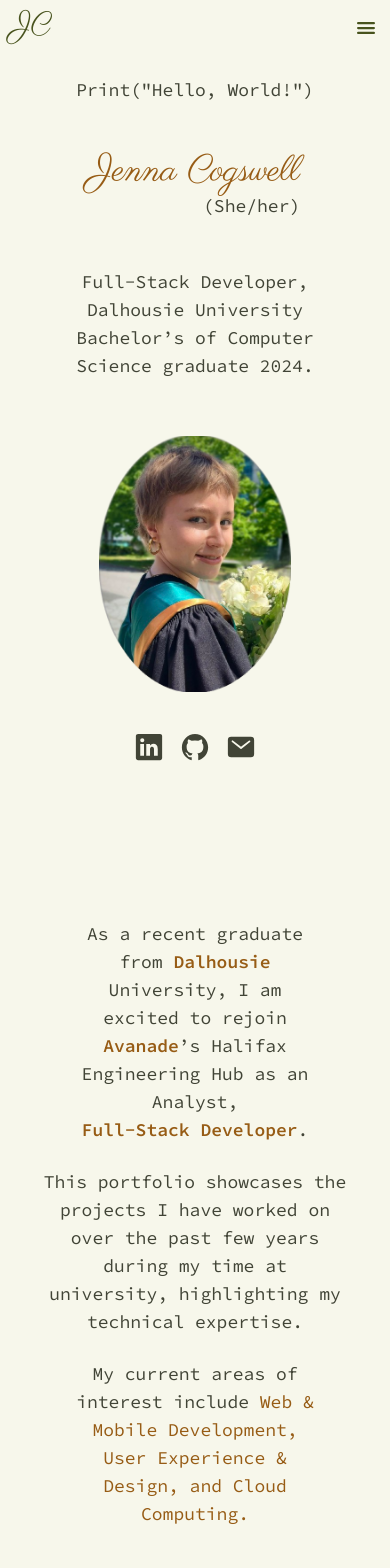
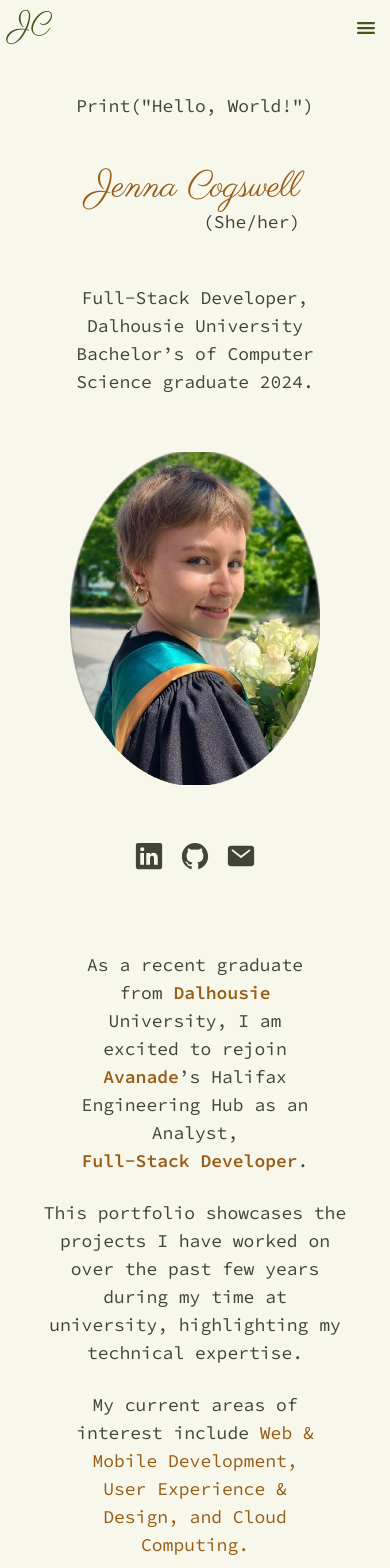
Before and after one commit to JennaCogswell/portfolio, a React (Create React App) app: page / in a window 390 px wide. Shown: the top 1568 px of the page. Built offline with nearby package versions, Linux system fonts and the light colour scheme.

Commit message:
improved responsiveness and image size and tools card

```diff
--- a/src/App.js
+++ b/src/App.js
@@ -5,7 +5,7 @@
 import './index.css';
 import Contact from './components/contact/Contact';
 import Tools from './components/tools/Tools';
-import Projects from './components/projects/Projecta';
+import Projects from './components/projects/Projects';
 
 function App() {
   return (
--- a/src/components/about/About.jsx
+++ b/src/components/about/About.jsx
@@ -10,7 +10,7 @@
   };
 
   return (
-    <div id='about' className='flex h-screen'>
+    <div id='about' className='flex py-10 md:h-[900px] h-fit md:max-h-screen'>
       <div className='m-auto font-code text-primary flex flex-col text-center items-center gap-6 w-4/5 md:w-2/3 text-lg'>
         <p className='w-4/5'>
           As a recent graduate from <button onClick={() => openNewTab('https://www.dal.ca/')} className='text-accent font-semibold'>Dalhousie</button> University, I am excited to rejoin <button onClick={() => openNewTab('https://www.avanade.com/en-ca')} className='text-accent font-semibold'>Avanade</button>’s Halifax Engineering Hub as an Analyst, <button className='text-accent font-semibold' onClick={() => openNewTab('https://www.mongodb.com/resources/basics/full-stack-development')}>Full-Stack Developer</button>.
--- a/src/components/contact/Contact.jsx
+++ b/src/components/contact/Contact.jsx
@@ -13,7 +13,7 @@
   };
 
   return (
-    <div id='contact' className='h-fit md:h-screen flex flex-col items-center'>
+    <div id='contact' className='h-fit py-10 md:h-[900px] md:max-h-screen flex flex-col items-center'>
       <div className='my-10 items-center flex flex-col md:flex-row gap-4 md:gap-0 justify-between text-primary basis-11/12 w-4/5'>
         <button onClick={() => openNewTab('https://www.linkedin.com/in/jenna-cogswell-1608771b7/')} className='flex flex-col hover:text-accent items-center' ><IoLogoLinkedin className='text-6xl md:text-7xl lg:text-9xl'/><p className='font-code text-md'>LinkedIn/jennacogswell</p></button>
         <button onClick={() => openNewTab('https://github.com/JennaCogswell')} className='flex flex-col items-center hover:text-accent '><IoLogoGithub className='text-6xl md:text-7xl lg:text-9xl'/><p className='font-code text-md'>GitHub/jennacogswell</p></button>
--- a/src/components/home/Home.jsx
+++ b/src/components/home/Home.jsx
@@ -2,8 +2,8 @@
 
 const Home = () => {
   return (
-    <div id='home' className='flex md:h-screen h-fit'>
-      <div className='m-auto mt-7 md:mt-auto flex-col md:flex-row flex text-primary w-4/5 md:w-2/3'>
+    <div id='home' className='flex py-4 md:h-[900px] h-fit md:max-h-screen'>
+      <div className='m-auto mt-7 md:mt-auto flex-col md:flex-row flex items-center text-primary w-4/5 md:w-2/3'>
         <div className='md:w-2/3 flex-grow items-center md:items-start md:text-start text-center'>
 
           <p className='font-code text-lg sm:text-xl pb-12 mt-12'>
@@ -12,15 +12,9 @@
 
           <div className='flex flex-col w-fit m-auto md:m-0 pb-12'>
 
-            <div className='flex'>
-              {/* <p className='font-code text-lg sm:text-xl pr-5 pt-5'>
-                I am,
-              </p> */}
-
             <p className='font-parisienne text-4xl text-accent sm:text-6xl md:pr-8 flex-shrink'>
               Jenna Cogswell
             </p>
-            </div>
 
             <p className='text-end items-end font-code text-lg md:pr-9'>(She/her)</p>
 
@@ -36,12 +30,15 @@
           </p>
         </div>
 
-        <div className='w-fit flex-shrink m-auto md:mt-6'>
+        <div className='flex items-center justify-center md:items-start md:justify-start w-4/5 md:w-2/5 lg:w-3/12'>
+          <div className='w-full flex items-center justify-center'>
             <img
-            className="max-h-64 md:max-h-72 lg:max-h-64 w-full object-cover object-center "
+              className="inset-0 object-cover"
               src="/profile.png"
               alt="profile of author"
             />
+          </div>
+
         </div>
 
       </div>
--- a/src/components/projects/Projecta.jsx
+++ b/src/components/projects/Projects.jsx
@@ -5,7 +5,7 @@
 
 
   return (
-    <div id='projects' className='flex h-screen'>
+    <div id='projects' className='flex md:h-[900px] h-fit md:max-h-screen'>
 
     </div>
   )
--- a/src/components/tools/Tool.jsx
+++ b/src/components/tools/Tool.jsx
@@ -5,7 +5,7 @@
 
 
   return (
-    <div className='h-fit w-fit border-2  md:text-lg border-primary rounded-full px-3 bg-primary/[0.9] shadow-inner shadow-background/40 text-background font-code'>
+    <div className='h-fit w-fit border-2  md:text-lg border-primary rounded-full px-3 bg-primary/[0.9] shadow-inner shadow-background/40 text-background font-code hover:border-[#BF761C]'>
       {tool}
     </div>
   )
--- a/src/components/tools/Tools.jsx
+++ b/src/components/tools/Tools.jsx
@@ -10,7 +10,7 @@
 
 
   return (
-    <div id='tools' className='flex h-screen'>
+    <div id='tools' className='flex py-10 md:h-[900px] h-fit md:max-h-screen'>
       <div className='m-auto w-3/5'>
         <div className='flex flex-wrap gap-3 items-center justify-center'>
           {toolsList.map((tool) => <Tool tool={tool}/>)}
```
Lines whose indentation alone changed are shown as unchanged.
